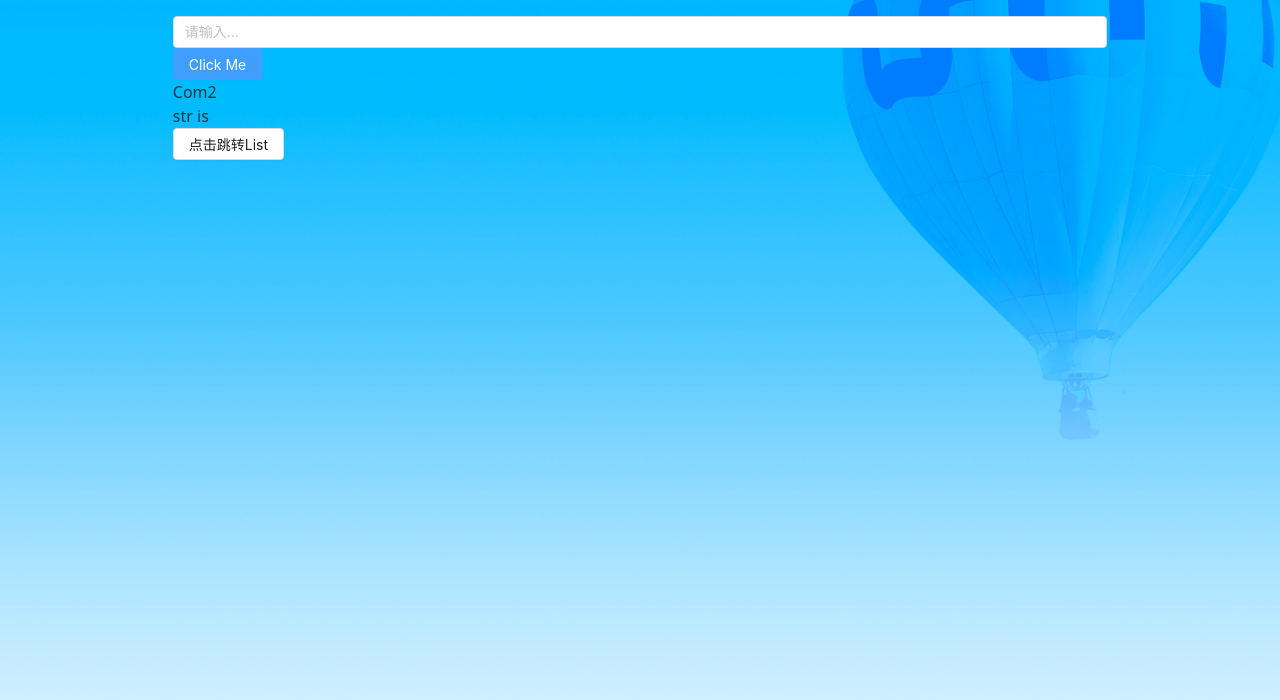
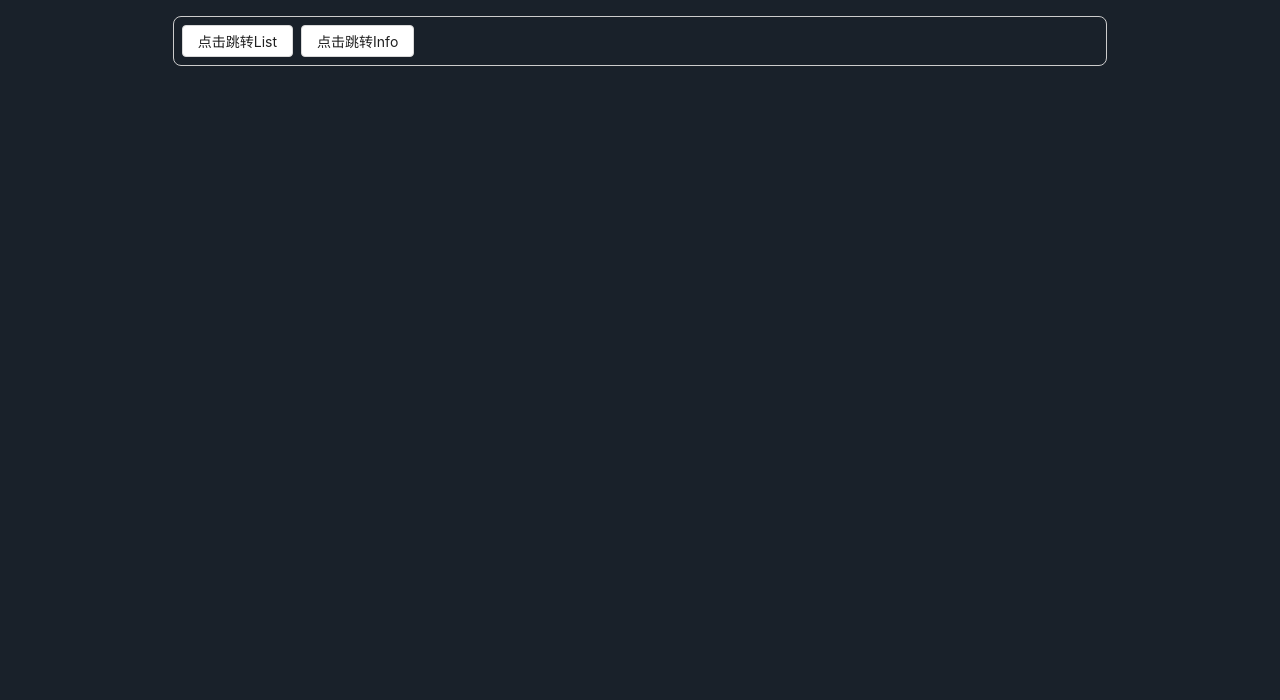
Before and after one commit to QiXu191202/home-page, a React (Vite) app: page /index in a window 1280 px wide. Shown: the top 700 px of the page. Built offline with nearby package versions, Linux system fonts and the light colour scheme.

Commit message:
feat: 添加Info页面并更新路由配置
- 新增Info页面组件
- 更新路由配置，添加Info页面路由
- 修改游戏路径为/games前缀

```diff
--- a/src/App.scss
+++ b/src/App.scss
@@ -2,8 +2,9 @@
 	height: 100vh;
 	margin: 0 auto;
 	overflow: scroll;
-	background: #d2f0ff url('./static/bg1.jpg') no-repeat top center;
-	background-size: 100%;
+	// background: #d2f0ff url('./static/bg1.jpg') no-repeat top center;
+	// background-size: 100%;
+	background: #19212a;
 }
 
 .container {
--- a/src/common/data.ts
+++ b/src/common/data.ts
@@ -3,13 +3,13 @@ export const gameList = [
     id: 1,
     name: '翻牌匹配',
     desc: 'desc card',
-    path: '/cards'
+    path: '/games/cards'
   },
   {
     id: 2,
     name: '打靶射击',
     desc: 'desc',
-    path: '/shots'
+    path: '/games/shots'
   },
 ];
 
--- /dev/null
+++ b/src/pages/Home/Home.scss
@@ -0,0 +1,6 @@
+.home-container {
+  position: relative;
+  border: 1px solid #ccc;
+  border-radius: .5rem;
+  padding: .5rem;
+}
--- a/src/pages/Home/Home.tsx
+++ b/src/pages/Home/Home.tsx
@@ -1,14 +1,13 @@
-import { useState } from 'react';
-import { Button, ConfigProvider, Modal } from 'antd';
-import Com1 from '@/components/Com1';
-import Com2 from '@/components/Com2';
+// import { useState } from 'react';
+import { Button, ConfigProvider, Modal, Space } from 'antd';
 import { useNavigate } from 'react-router-dom';
+import './Home.scss';
 
 const App: React.FC = () => {
-	const [str, setStr] = useState('');
 	const navigate = useNavigate();
 
-	const onListClick = () => {
+	const onListClick = (event: React.MouseEvent) => {
+		console.log(event);
 		Modal.confirm({
 			title: '确认跳转吗？',
 			onOk: () => {
@@ -26,11 +25,11 @@ const App: React.FC = () => {
 				},
 			}}
 		>
-			<div className=''>
-				<Com1 setStr={setStr} />
-				<Com2 str={str} />
-
-				<Button onClick={onListClick}>点击跳转List</Button>
+			<div className='home-container'>
+				<Space>
+					<Button onClick={onListClick}>点击跳转List</Button>
+					<Button onClick={() => navigate('/info')}>点击跳转Info</Button>
+				</Space>
 			</div>
 		</ConfigProvider>
 	);
--- /dev/null
+++ b/src/pages/Info/Info.tsx
@@ -0,0 +1,9 @@
+import React from 'react'
+
+const Info = () => {
+  return (
+    <div>Info</div>
+  )
+}
+
+export default Info
```
Also changed, not shown: src/router/index.tsx (+7 -2 lines).
